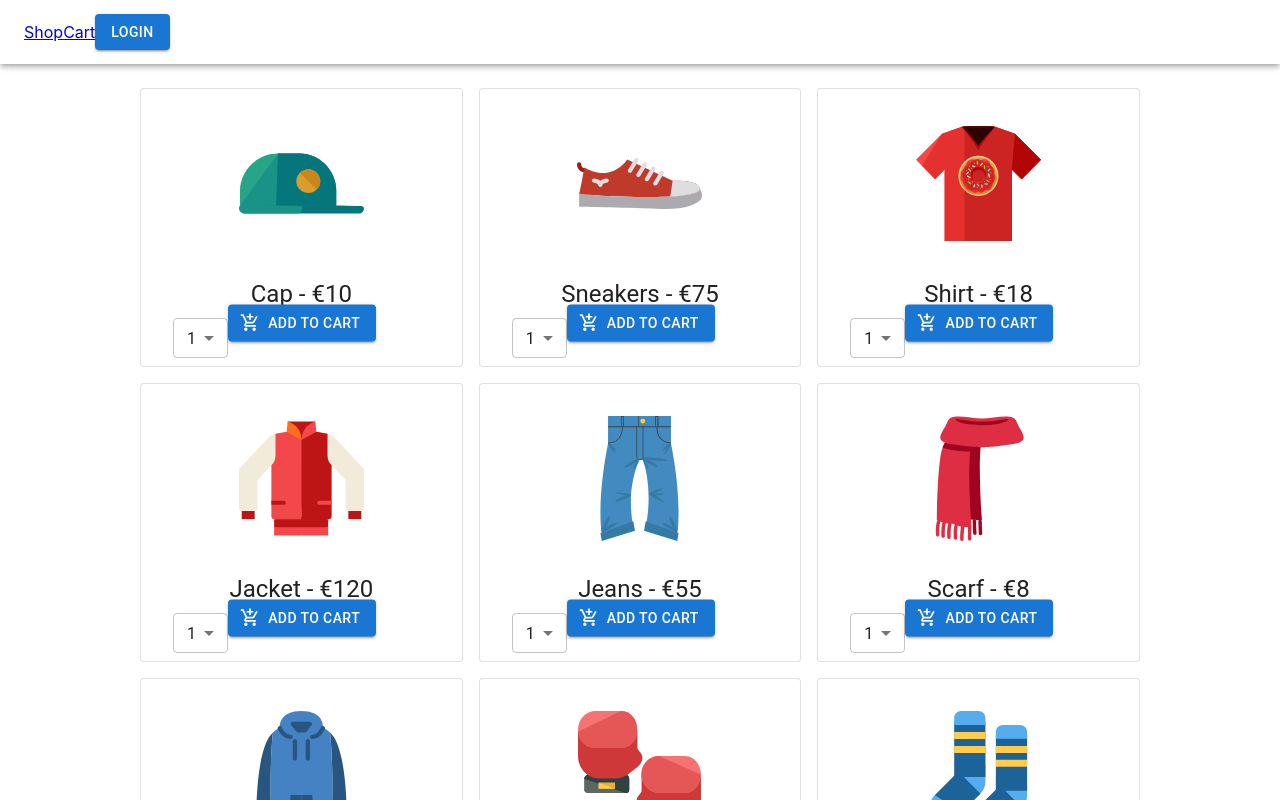
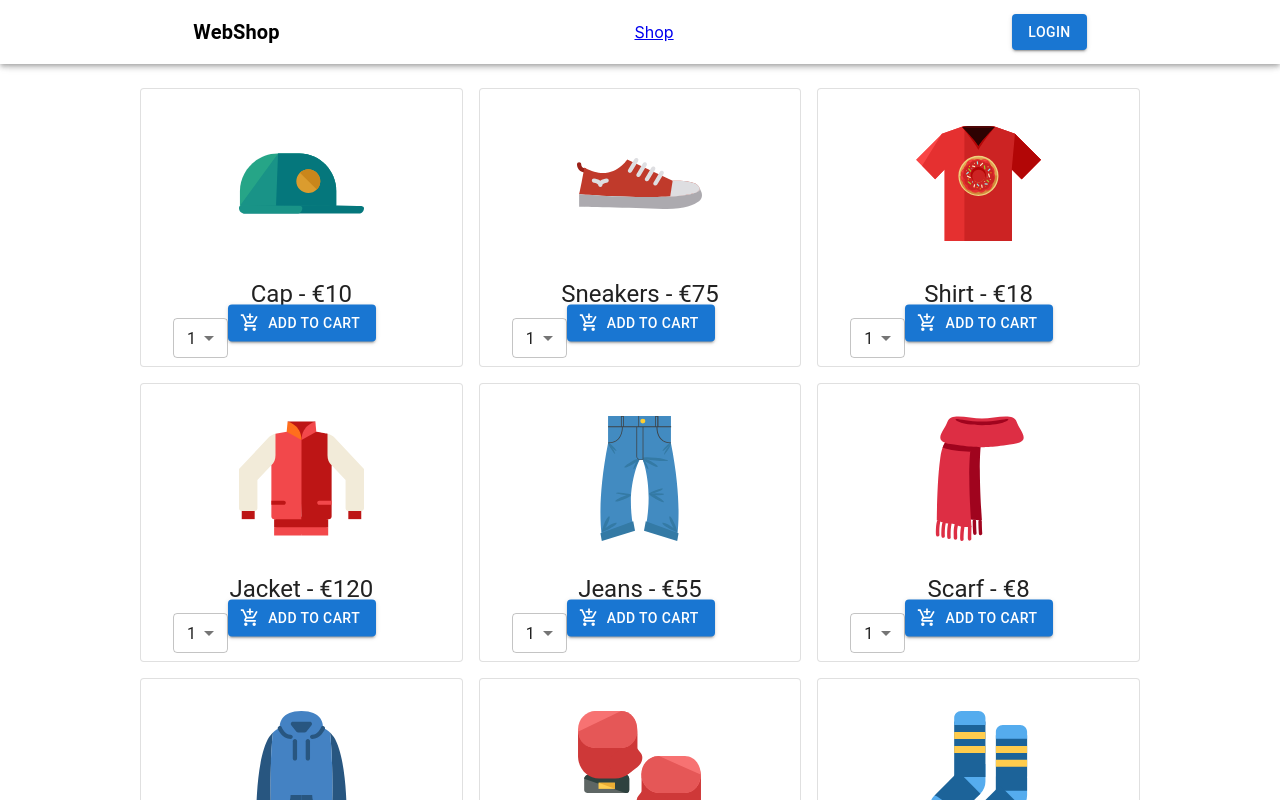
Before and after one commit to toqvist/JAVA21-AJS-slutprojekt-Tobias-Ahlqvist, a React (Vite) app: page / in a window 1280 px wide. Shown: the top 800 px of the page. Built offline with nearby package versions, Linux system fonts and the light colour scheme.

Commit message:
Styled nav

```diff
--- a/src/components/Nav.jsx
+++ b/src/components/Nav.jsx
@@ -1,14 +1,16 @@
 import React from 'react'
-import { Link } from 'react-router-dom'
+import { Link as RouterLink } from 'react-router-dom'
 import { useState, useContext } from 'react'
 import MiniCart from './MiniCart'
 import Login from './Login'
 import UserContext from '../contexts/UserContext'
 import AppBar from '@mui/material/AppBar'
 import Toolbar from '@mui/material/Toolbar'
+import Typography from '@mui/material/Typography'
 
 import IconButton from '@mui/material/IconButton'
 import MenuIcon from '@mui/icons-material/Menu'
+import Link from '@mui/material/Link'
 
 export default function Nav() {
 
@@ -16,24 +18,37 @@ export default function Nav() {
 
   return (
 
-    <AppBar position="fixed" className="nav" sx={{backgroundColor: 'white' }}>
+    <AppBar position="fixed" className="nav"
+      sx={{backgroundColor: 'white', color: 'black'}}>
+      <Toolbar sx={{display: 'flex', justifyContent: 'space-around'}} >
 
-      <Toolbar>
-        <Link to='/'>
+
+        <Typography
+          variant="h6"
+          noWrap
+          component="div"
+          sx={{ mr: 2, fontWeight: 'bold' }}>
+          WebShop
+        </Typography>
+
+        <RouterLink to='/'>
           Shop
-        </Link>
+        </RouterLink>
 
-        <Link to='/cart'>
-          Cart
-        </Link>
+
 
         {user.loggedIn ?
           <>
+            <RouterLink to='/cart'>
+              Cart
+            </RouterLink>
+
             <MiniCart />
           </>
           :
           <Login />
         }
+
       </Toolbar>
     </AppBar>
   )
```
